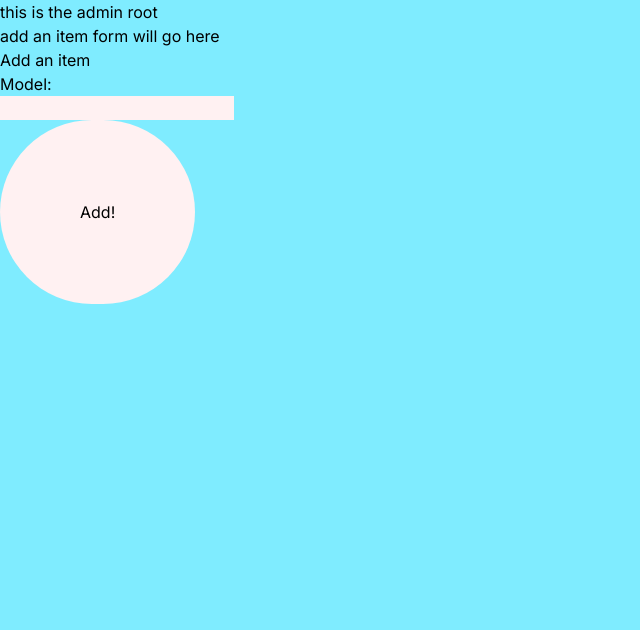
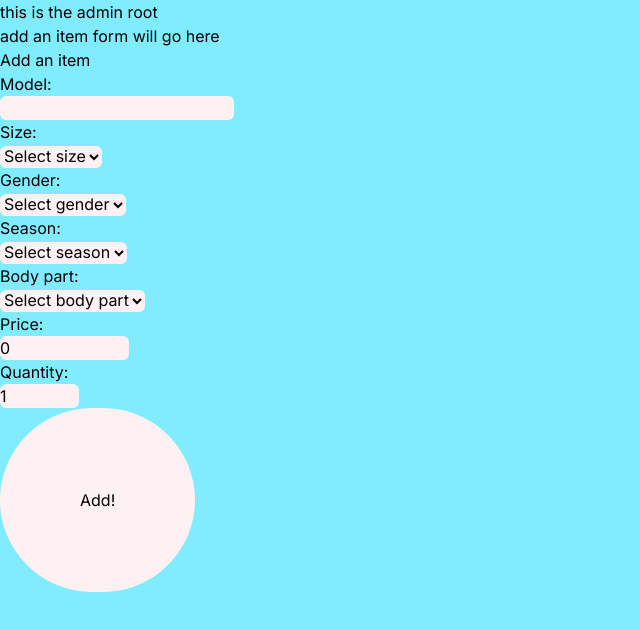
Before and after one commit to drbrgo/team_closet, a Next.js app in the folder src/frontend/teamcloset/: page /admin in a window 1280 px wide. Shown: the top 630 px of the page, without its empty margins (0-640 px from the left). Built offline with nearby package versions, Linux system fonts and the light colour scheme.

Commit message:
addclosetitem component html. next step is to send input data to backend

```diff
--- a/src/frontend/teamcloset/app/components/closet-admin/AddClosetItem.tsx
+++ b/src/frontend/teamcloset/app/components/closet-admin/AddClosetItem.tsx
@@ -7,6 +7,39 @@ export default function AddClosetItem() {
         console.log(`button "smashed"`);
     }
 
+    //shelving model list select element with "create new" option for now. perhaps will be cleaner to
+    //create a "create new model" component, which will then add the new value to the drop down list
+    //admittedly slightly less integrated
+
+    // const modelList = document.getElementById("modelList");
+
+    // if (modelList) {
+    //     modelList.addEventListener("change", function(event) {
+    //         const target = event.target as HTMLSelectElement;
+    //         const customInput = document.getElementById("customInput");
+    //         const newModel = document.getElementById("newModel");
+    //         if (target.value === "addNew" && customInput) {
+    //             customInput.style.display = "block";
+    //         };
+    //     } )
+    // };
+
+
+    // const showInputField = (event: any) => {
+    //     const modelList = document.getElementById("modelList");
+    //     const customInput = document.getElementById("customInput");
+    //     const newModel = document.getElementById("newModel");
+
+    //     if (modelList.value === "addNew") {
+    //         customInput.style.display = "block";
+    //         newModel.required = true;
+
+    //     } else {
+    //         customInput.style.display = "none";
+    //     }
+
+    // }
+
     return(
         <div>
         <p>add an item form will go here</p>
@@ -14,8 +47,67 @@ export default function AddClosetItem() {
             <h1>Add an item</h1>
             <div>
                 <h2>Model:</h2>
-                <input className="bg-rose-50" type="text" id="model" required minLength={2} maxLength={70} />
+                <input className="bg-rose-50 rounded-md" type="text" id="model" required minLength={2} maxLength={70} />
             </div>
+            <div>
+                <h2>Size:</h2>
+                <select defaultValue="default" id="size" className="bg-rose-50 rounded-md">
+                    <option value="default" disabled>Select size</option>
+                    <option value="xxs">XXS</option>
+                    <option value="xs">XS</option>
+                    <option value="s">S</option>
+                    <option value="m">M</option>
+                    <option value="l">L</option>
+                    <option value="xl">XL</option>
+                    <option value="xxl">XXL</option>
+                </select>
+            </div>
+            <div>
+                <h2>Gender:</h2>
+                <select defaultValue="default" id="gender" className="bg-rose-50 rounded-md">
+                    <option value="default" disabled>Select gender</option>
+                    <option value="unisex">Unisex</option>
+                    <option value="women">Women</option>
+                    <option value="men">Men</option>
+                </select>
+            </div>
+            <div>
+                <h2>Season:</h2>
+                <select defaultValue="default" id="season" className="bg-rose-50 rounded-md">
+                   <option value="default" disabled>Select season</option>
+                   <option value="summer">Summer</option>
+                   <option value="transitional">Transitional</option>
+                   <option value="winter">Winter</option>
+                </select>
+            </div>
+            <div>
+                <h2>Body part:</h2>
+                <select defaultValue="default" id="bodyPart" className="bg-rose-50 rounded-md">
+                    <option value="default" disabled>Select body part</option>
+                    <option value="tops">Tops</option>
+                    <option value="bottoms">Bottoms</option>
+                    <option value="parts">Accessories</option>
+                </select>
+            </div>
+            <div>
+                <h2>Price:</h2>
+                <input className="bg-rose-50 rounded-md" type="number" min="0.00" max="10000.00" step="0.01" id="price" defaultValue="0" />
+            </div>
+            <div>
+                <h2>Quantity:</h2>
+                <input className="bg-rose-50 rounded-md" type="number" min="0" max="100" step="1" id="quantity" defaultValue="1" />
+            </div>
+            {/* <div>
+                <h2>Model List:</h2>
+                <select id="modelList">
+                    <option value ="select">Select Model</option>
+                    <option value="placeholder">Placeholder</option>
+                    <option value="addNew">Add a new model</option>
+                </select>
+                <div id="customInput">
+                    <input className="bg-rose-50" type="text" id="newModel" />
+                </div>
+            </div> */}
 
             <button className="bg-rose-50 p-20 hover:bg-rose-100 rounded-full" type="submit">Add!</button>
         </form>
--- a/src/frontend/teamcloset/app/globals.css
+++ b/src/frontend/teamcloset/app/globals.css
@@ -5,6 +5,11 @@
 body {
   background-color: rgb(127, 236, 255);
 }
+
+#customInput {
+  display: none;
+}
+
 /* :root {
   --foreground-rgb: 0, 0, 0;
   --background-start-rgb: 214, 219, 220;
```
Also changed, not shown: 1 other file (tests, documents, lock files or other folders).
